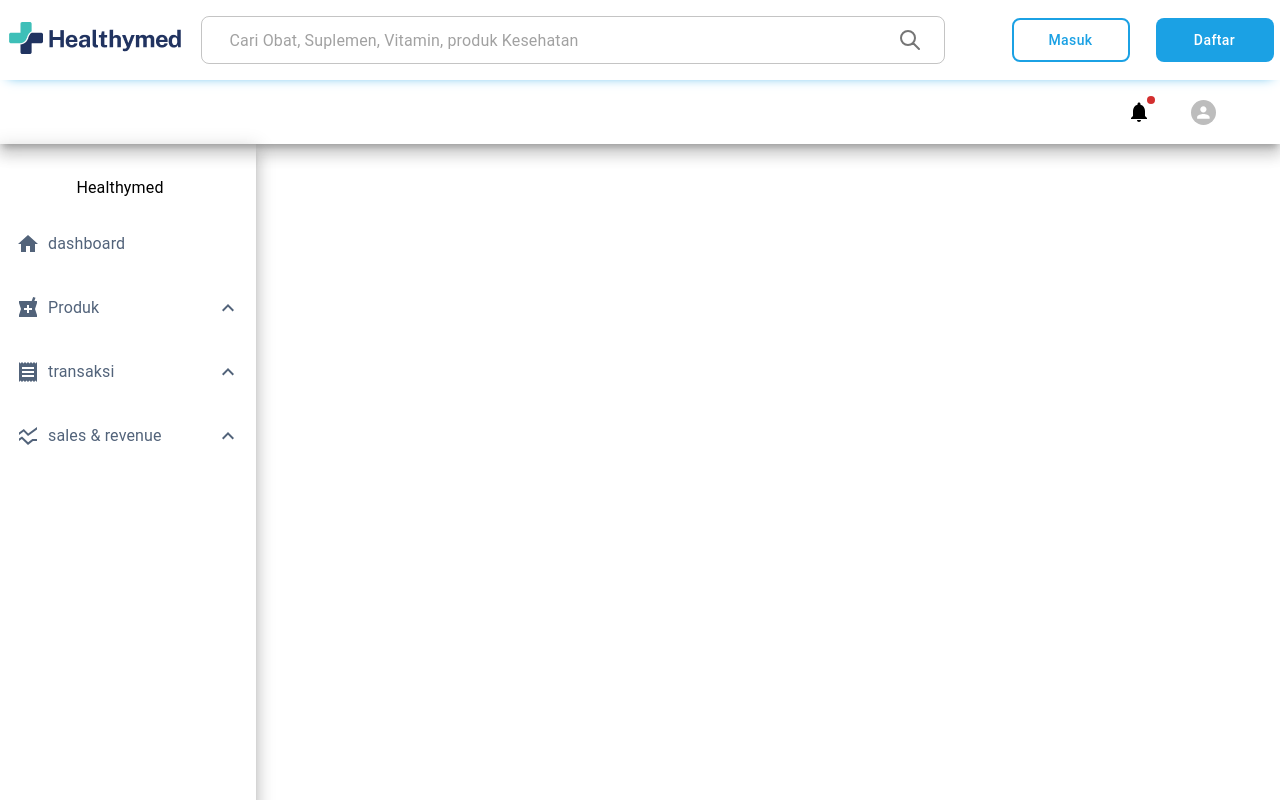
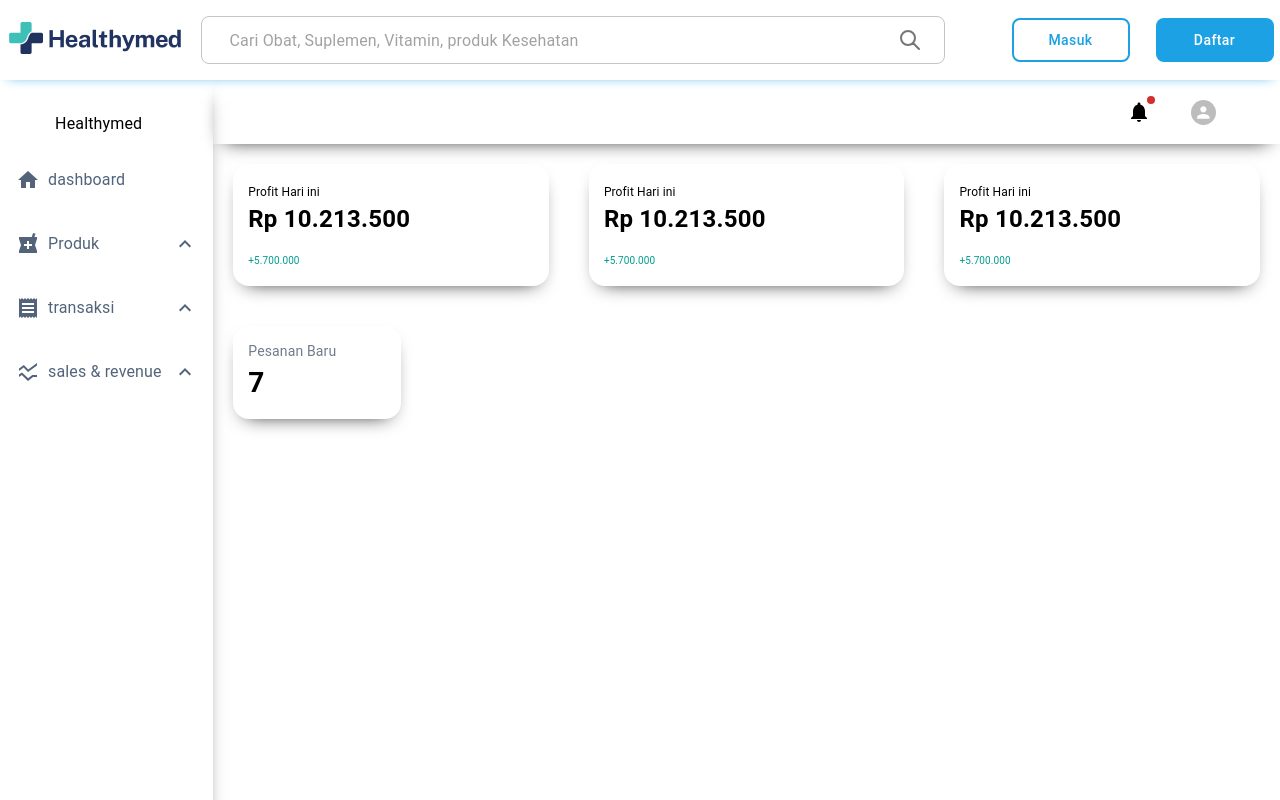
Before and after one commit to purwadhikafullstack/jcwd-2002-01-fe, a Next.js app: page /dashboard in a window 1280 px wide. Shown: the top 800 px of the page. Built offline with nearby package versions, Linux system fonts and the light colour scheme.

Commit message:
UI: create component activitycard,analytivcard,expiredmedicinecard

```diff
--- /dev/null
+++ b/src/components/ActivityCard.jsx
@@ -0,0 +1,25 @@
+import { Box, Typography } from "@mui/material";
+
+const ActivityCard = () => {
+  return (
+    <Box
+      sx={{
+        width: "168px",
+        height: "93px",
+        borderRadius: "16px",
+        margin: "20px",
+        padding: "15px",
+        boxShadow: "0px 8px 20px -12px black",
+        alignItems: "center",
+      }}
+    >
+      <Typography fontSize="14px" sx={{ color: "#737A8D" }}>
+        Pesanan Baru
+      </Typography>
+      <Typography fontSize="28px" sx={{ fontWeight: "bold" }}>
+        7
+      </Typography>
+    </Box>
+  );
+};
+export default ActivityCard;
--- a/src/components/AdminNavbar.jsx
+++ b/src/components/AdminNavbar.jsx
@@ -4,13 +4,13 @@ import NotificationsIcon from "@mui/icons-material/Notifications";
 const AdminNavbar = () => {
   return (
     <Box
-      boxShadow="10"
       display="flex"
       sx={{
         height: "64px",
         alignItems: "center",
         justifyContent: "end",
-        bgcolor: "#FFFFFF",
+
+        boxShadow: "0px 8px 20px -12px black",
       }}
     >
       <Box display="flex" sx={{ pr: "64px" }}>
--- a/src/components/AdminSidebar.jsx
+++ b/src/components/AdminSidebar.jsx
@@ -30,11 +30,10 @@ const AdminSidebar = () => {
 
   return (
     <Box
-      boxShadow="10"
       sx={{
-        width: "256px",
         height: "1024px",
         pr: 2,
+        boxShadow: "0px 8px 20px -12px black",
       }}
     >
       <Typography textAlign="center" sx={{ p: 4 }}>
--- /dev/null
+++ b/src/components/AnalyticCard.jsx
@@ -0,0 +1,35 @@
+import { Box, Typography } from "@mui/material";
+
+const AnalyticCard = () => {
+  return (
+    <Box
+      display="flex"
+      sx={{
+        width: "353px",
+        height: "122px",
+        borderRadius: "16px",
+        margin: "20px",
+        padding: "15px",
+        justifyContent: "space-between",
+        boxShadow: "0px 8px 20px -12px black",
+        alignItems: "center",
+      }}
+    >
+      <Box>
+        <Typography fontSize="12px">Profit Hari ini</Typography>
+        <Typography fontSize="24px" sx={{ fontWeight: "bold" }}>
+          Rp 10.213.500
+        </Typography>
+        <Typography
+          fontSize="10px"
+          fontWeight="24px"
+          sx={{ color: "#009B90", pt: 2 }}
+        >
+          +5.700.000
+        </Typography>
+      </Box>
+      <Box></Box>
+    </Box>
+  );
+};
+export default AnalyticCard;
--- /dev/null
+++ b/src/components/ExpiredMedicineCard.jsx
@@ -0,0 +1,46 @@
+import { Box, Typography } from "@mui/material";
+
+const ExpiredMedicineCard = () => {
+  return (
+    <Box
+      sx={{
+        width: "353px",
+        height: "186px",
+        borderRadius: "16px",
+        margin: "20px",
+        padding: "30px",
+        boxShadow: "0px 8px 20px -12px black",
+        alignItems: "center",
+      }}
+    >
+      <Box
+        display="flex"
+        sx={{ alignItems: "center", justifyContent: "space-between" }}
+      >
+        <Typography fontSize="16px">Telah Kedaluwarsa</Typography>
+        <Typography fontSize="24px" sx={{ color: "#FF6B6B" }}>
+          17
+        </Typography>
+      </Box>
+      <Box
+        display="flex"
+        sx={{ alignItems: "center", justifyContent: "space-between" }}
+      >
+        <Typography fontSize="16px">Kedaluwarsa Bulan ini </Typography>
+        <Typography fontSize="24px" sx={{ color: "#FFDE6B" }}>
+          0
+        </Typography>
+      </Box>
+      <Box
+        display="flex"
+        sx={{ alignItems: "center", justifyContent: "space-between" }}
+      >
+        <Typography fontSize="16px">Kedaluwarsa 3 Bulan Kedepan</Typography>
+        <Typography fontSize="24px" sx={{ color: "#21CDC0" }}>
+          3
+        </Typography>
+      </Box>
+    </Box>
+  );
+};
+export default ExpiredMedicineCard;
--- a/src/pages/dashboard/index.jsx
+++ b/src/pages/dashboard/index.jsx
@@ -1,12 +1,29 @@
+import { Box, Grid, Typography } from "@mui/material";
+import ActivityCard from "components/ActivityCard";
 import AdminNavbar from "components/AdminNavbar";
 import AdminSidebar from "components/AdminSidebar";
+import AnalyticCard from "components/AnalyticCard";
+import ExpiredMedicineCard from "components/ExpiredMedicineCard";
 
 const Dashboard = () => {
   return (
-    <>
-      <AdminNavbar></AdminNavbar>
-      <AdminSidebar></AdminSidebar>
-    </>
+    <Grid container>
+      <Grid item xs={3} md={2}>
+        <AdminSidebar></AdminSidebar>
+      </Grid>
+      <Grid item xs={9} md={10}>
+        <AdminNavbar></AdminNavbar>
+        <Box>
+          <Box display="flex">
+            <AnalyticCard></AnalyticCard>
+            <AnalyticCard></AnalyticCard>
+            <AnalyticCard></AnalyticCard>
+          </Box>
+
+          <ActivityCard></ActivityCard>
+        </Box>
+      </Grid>
+    </Grid>
   );
 };
 
```
